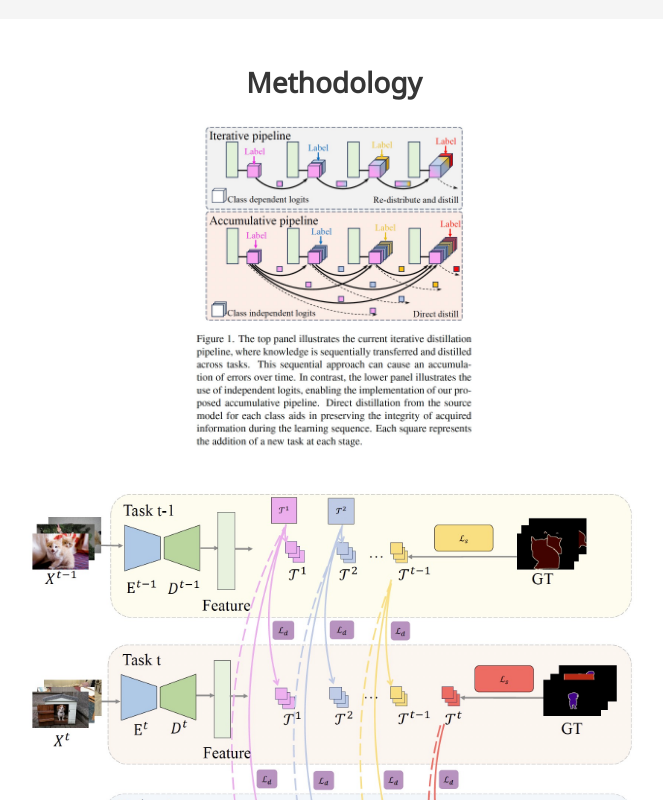
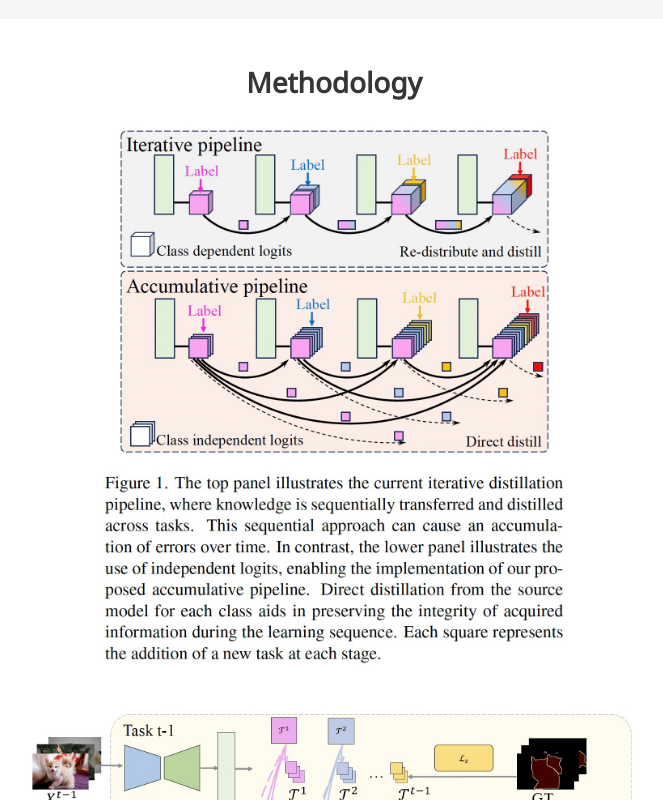
Before and after one commit to jinchaogjc/cit-demo, a plain HTML site: page index.html in a window 1280 px wide. Shown: the part 960-1760 px from the top of the page, without its empty margins (306-969 px from the left). Drawn offline with nearby package versions, Linux system fonts and the light colour scheme; some icons are missing; a web font is replaced by a local one.

Commit message:
set teaser.jpg width 500

```diff
--- a/index.html
+++ b/index.html
@@ -212,7 +212,7 @@
     <h2 class="title has-text-centered">Methodology</h2>
     <div class="container">
       <figure class="image has-text-centered">
-          <img src="pic/teaser.jpg" alt="MY ALT TEXT" style="width: 300px !important; max-width: 100%; height: auto; display: inline-block;"/>
+          <img src="pic/teaser.jpg" alt="MY ALT TEXT" style="width: 500px !important; max-width: 100%; height: auto; display: inline-block;"/>
           <h2 class="subtitle has-text-centered">
           </h2>
         </figure>
```
